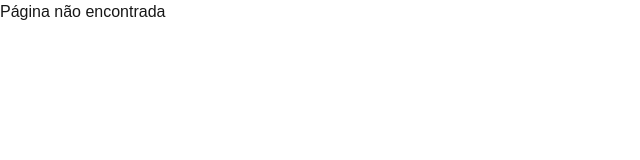
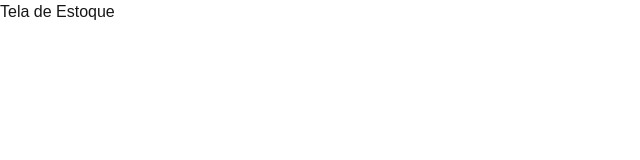
Before and after one commit to llei7e/Integrador-Food-Truck, a Next.js app in the folder web/: page /stocks in a window 1280 px wide. Before the commit this address had no page. Shown: the top 160 px of the page, without its empty margins (0-640 px from the left). Built offline with nearby package versions, Linux system fonts and the light colour scheme.

Commit message:
init:initial stocks page route

```diff
--- /dev/null
+++ b/web/src/app/stocks/page.tsx
@@ -0,0 +1,3 @@
+export default function Stocks() {
+  return <h1>Tela de Estoque</h1>
+}
```
